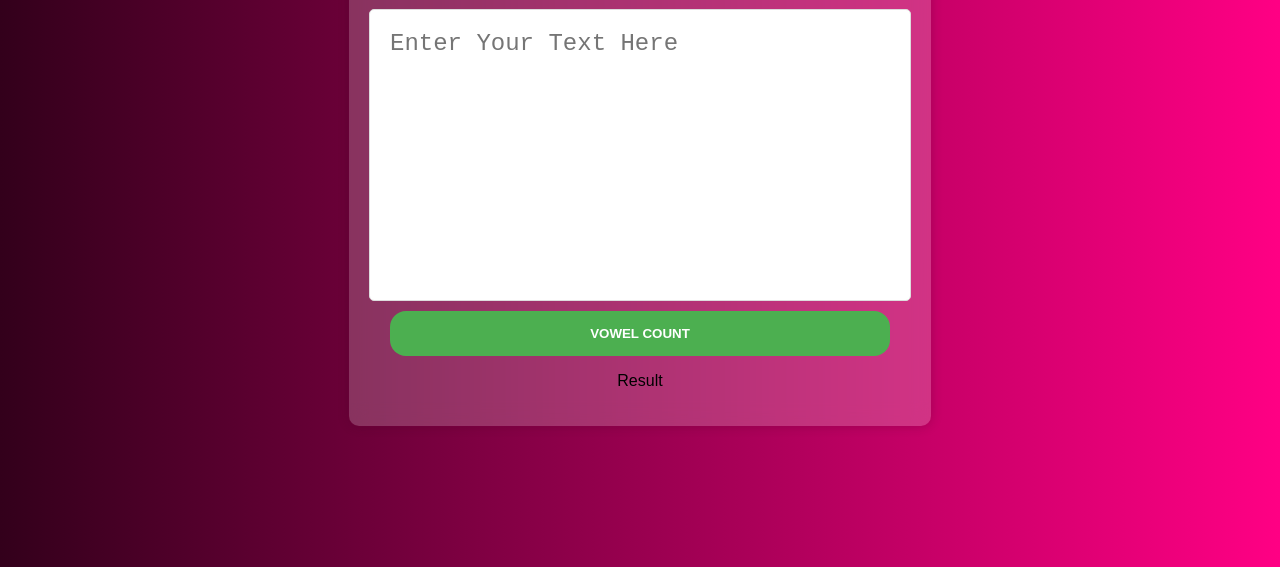
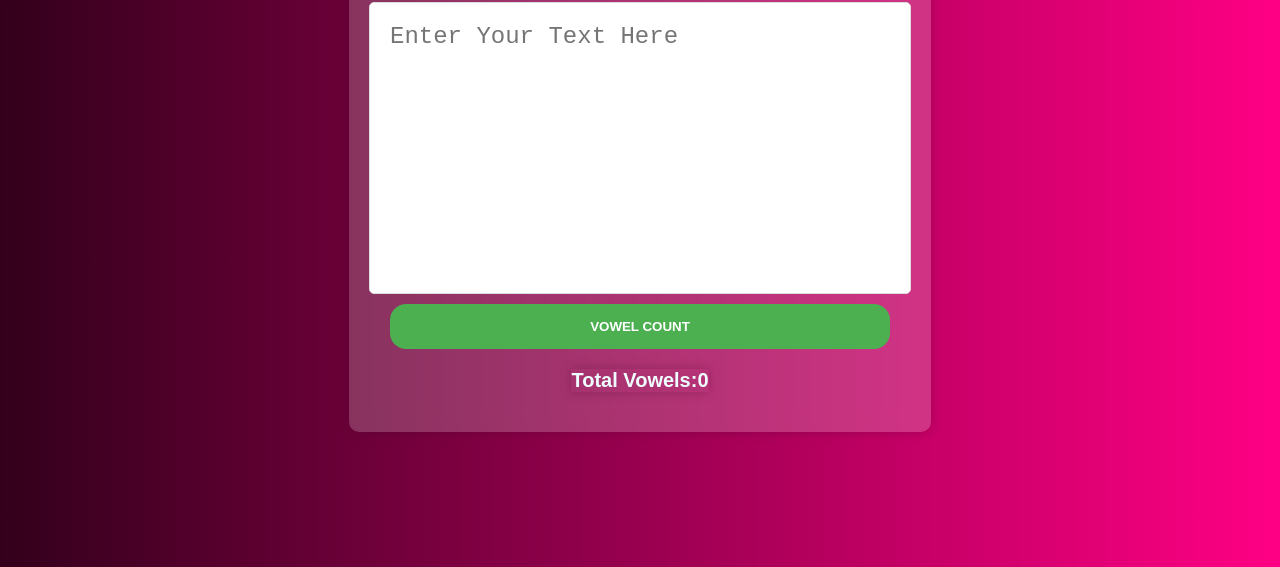
Before and after one commit to SamiumBashir/20days-20-project-with-js, a plain HTML site: page vowelChecker/index.html in a window 1280 px wide. Both pictures are taken after a click on the button "VOWEL COUNT". Shown: the part 249-816 px from the top of the page. Drawn offline with Linux system fonts and the light colour scheme.

Commit message:
complete vowelcounter

```diff
--- a/vowelChecker/script.js
+++ b/vowelChecker/script.js
@@ -0,0 +1,19 @@
+function checkVowel() {
+    let text = document.getElementById('inputText').value;
+    let vowelCount = 0;
+    text = text.toLowerCase();
+
+    for (const char of text) {
+        if (isVowel(char)) {
+            vowelCount++;
+        }
+    }
+
+    const result = document.getElementById('result');
+    result.textContent = 'Total Vowels:' + vowelCount;
+}
+
+function isVowel(char) {
+    const vowels = ['a', 'e', 'i', 'o', 'u'];
+    return vowels.includes(char)
+}
--- a/vowelChecker/style.css
+++ b/vowelChecker/style.css
@@ -74,3 +74,15 @@ button{
     cursor: pointer;
     transition: background-color 0.3s ease;
 }
+
+button:hover{
+    background-color: #33022b;
+}
+
+#result{
+    font-size: 20px;
+    margin-top: 20px;
+    color: azure;
+    font-weight: bold;
+    animation: neonGlow 1s infinite alternate;
+}
```
Also changed, not shown: vowelChecker/index.html (+4 -1 lines).
